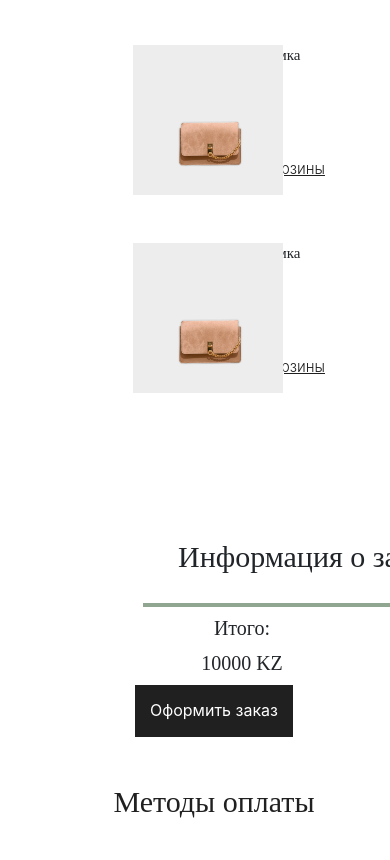
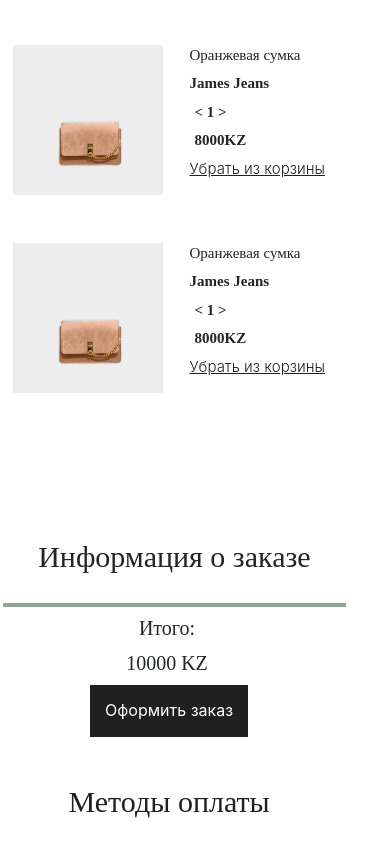
Before and after one commit to Andriy527/shop, a plain HTML site: page bucket.html in a window 390 px wide. Shown: the part 455-1315 px from the top of the page. Drawn offline with nearby package versions, Linux system fonts and the light colour scheme.

Commit message:
файлы для просмотра

```diff
--- a/bucket.html
+++ b/bucket.html
@@ -72,7 +72,7 @@
 
     </div>
     <div class="row mobilerow " style=" position: relative; left: 15%;">
-    <div class="cloth_block " style="max-width: 200px; max-height: 200px;">
+    <div class="cloth_block order_block " style="max-width: 200px; max-height: 200px;">
         <img style="margin-top: -40px;" class="bucket_img" src="images/stylish-autumn-accessories-beige-clutch-bags-fall--7PF4JC3%20копия%201.png">
     </div>
         <div class="bucket_text_contain">
@@ -95,7 +95,7 @@
 
 </div>
     <div class="row mt-5 mobilerow " style=" position: relative; left: 15%;">
-        <div class="cloth_block " style="max-width: 200px; max-height: 200px;">
+        <div class="cloth_block order_block " style="max-width: 200px; max-height: 200px;">
             <img style="margin-top: -40px;" class="bucket_img" src="images/stylish-autumn-accessories-beige-clutch-bags-fall--7PF4JC3%20копия%201.png">
         </div>
         <div class="bucket_text_contain">
@@ -117,7 +117,7 @@
 
     </div>
     <div class="row mobilerow mt-5 " style=" position: relative; left: 15%;">
-        <div class="cloth_block " style="max-width: 200px; max-height: 200px;">
+        <div class="cloth_block order_block " style="max-width: 200px; max-height: 200px;">
             <img style="margin-top: -40px;" class="bucket_img" src="images/stylish-autumn-accessories-beige-clutch-bags-fall--7PF4JC3%20копия%201.png">
         </div>
         <div class="bucket_text_contain">
@@ -139,7 +139,7 @@
 </div>
     <div class="col-3 ml-5  mt-5 pt-5">
         <div class="container p-5 ml-3">
-            <h5 class="order_title">Информация о заказе</h5>
+            <h5 class="order_title bucket_title">Информация о заказе</h5>
 
             <div class="row mobilerow justify-content-between">
                 <h5 class="p">1 товар:</h5>
@@ -151,19 +151,19 @@
 
             </div>
             <div class="row mobilerow justify-content-between">
-                <h5 >Итого:</h5>
-                <h5>10000 KZ</h5>
+                <h5 class="bucket_h hhh" >Итого:</h5>
+                <h5 class="bucket_h hhh">10000 KZ</h5>
 
             </div>
-            <button class="add_btn top">Оформить заказ</button>
-            <h3 class="mt-5">Методы оплаты</h3>
+            <button class="add_btn top hh">Оформить заказ</button>
+            <h3 class="mt-5 bucket_h">Методы оплаты</h3>
             <div type="button" class="mt-5">
-                <img class="card_img" src="images/533232-visa-mastercard-15856852604475%201.png">
+                <img class="card_img bucket_h" src="images/533232-visa-mastercard-15856852604475%201.png">
             </div>
-            <h5 class="mt-5">
+            <h5 class="mt-5 bucket_h hhh">
                 Помощь
             </h5>
-            <div class="mt-5">
+            <div class="mt-5 bucket_h">
                 <a href="#" class="a_small">Условия доставки</a>
                 <a href="#" class="a_small">Условия доставки</a>
                 <a href="#" class="a_small">Условия доставки</a>
--- a/css/style.css
+++ b/css/style.css
@@ -1476,6 +1476,26 @@ width: 40%;
     {
         position: relative;
         left: -3% !important;
+    }
+    .bucket_title
+    {
+        position: relative;!important;
+        left: -13% !important;
+    }
+    .bucket_h
+    {
+        position: relative;!important;
+        left: -17% !important;
+    }
+    .hh
+    {
+        position: relative;!important;
+        left: -17% !important;
+    }
+    .hhh
+    {
+        position: relative;
+        left: -25% !important;
     }
 
     .order_p {
```
